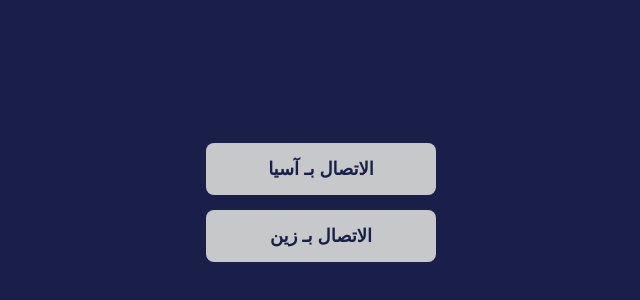
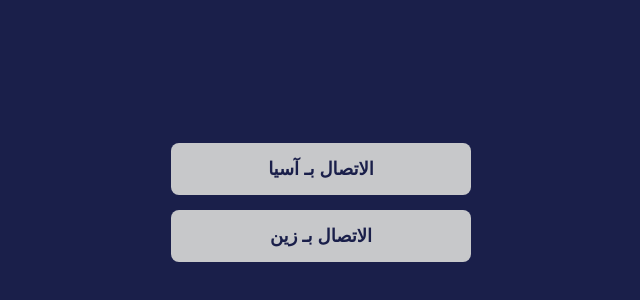
Before and after one commit to Ghaithjawad/ma.kh, a plain HTML site: page index.html in a window 1280 px wide. Shown: the part 198-498 px from the top of the page, without its empty margins (319-959 px from the left). Drawn offline with Linux system fonts and the light colour scheme.

Commit message:
Update index.html

```diff
--- a/index.html
+++ b/index.html
@@ -11,17 +11,22 @@
             display: flex;
             justify-content: center;
             align-items: center;
-            height: 100vh;
+            min-height: 100vh;
             background-color: #1a1f4a;
+            padding: 10px;
+            box-sizing: border-box;
         }
 
         .container {
+            width: 100%;
+            max-width: 400px;
             text-align: center;
         }
 
         .button {
             display: block;
-            width: 200px;
+            width: 100%;
+            max-width: 300px;
             margin: 15px auto;
             padding: 15px;
             background-color: #c7c8ca;
@@ -33,6 +38,7 @@
             border: none;
             cursor: pointer;
             transition: background-color 0.3s;
+            box-sizing: border-box;
         }
 
         .button:hover {
```
